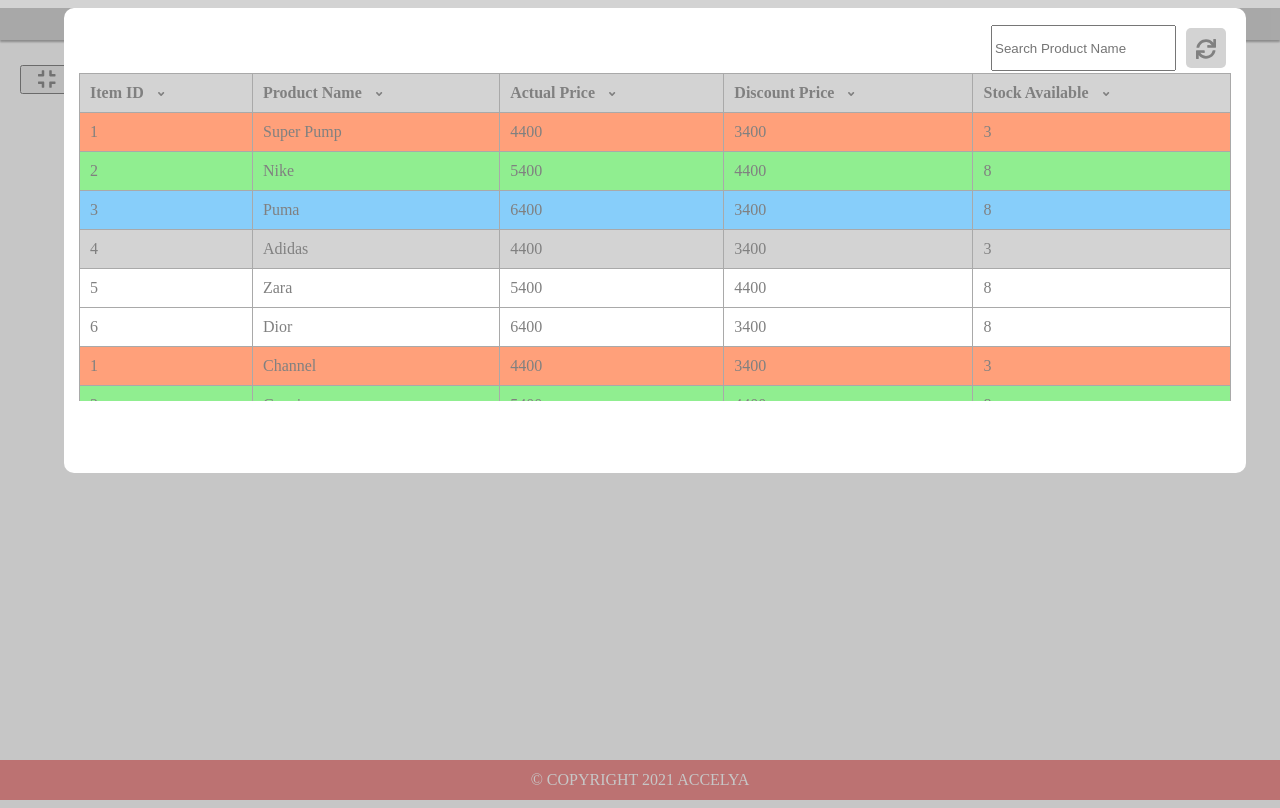
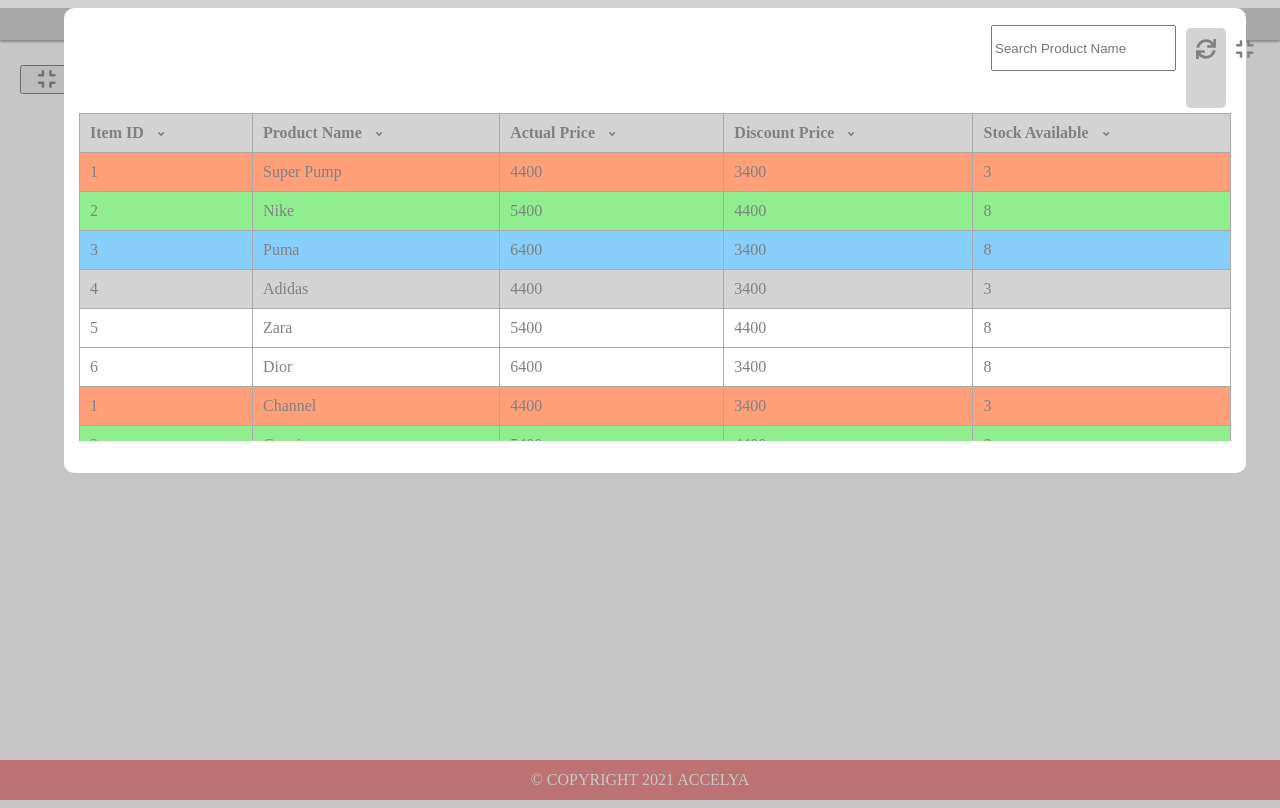
Before and after one commit to ericaferrao/angular-accelya-interview, an Angular app: page / in a window 1280 px wide. Both pictures are taken after a click on the button 46 px from the left and 79 px from the top of the page. Built offline with nearby package versions, Linux system fonts and the light colour scheme.

Commit message:
3 files modified

```diff
--- a/src/app/modal/modal.component.css
+++ b/src/app/modal/modal.component.css
@@ -17,7 +17,7 @@
 }
 
 .icon_holder{
-  height:40px;
+  height:80px;
   border-radius:5px;
   margin:5px 5px;
   width:40px;
--- a/src/app/modal/modal.component.html
+++ b/src/app/modal/modal.component.html
@@ -17,9 +17,9 @@
       <div class="icon_holder">
       <fa-icon style="width:40px;height:40px;font-size:20px;padding:10px;cursor:pointer;"  (click)="refresh()" [icon]="faSync"></fa-icon>
 
-      <!-- <fa-icon  style="width:40px;height:40px;font-size:20px;padding:10px;" [icon]="faList"></fa-icon>
+      <fa-icon  style="width:40px;height:40px;font-size:20px;padding:10px;" [icon]="faCompress"></fa-icon>
 
-      <fa-icon  style="width:40px;height:40px;font-size:20px;padding:10px;"  [icon]="faTable"></fa-icon> -->
+      <!-- <fa-icon  style="width:40px;height:40px;font-size:20px;padding:10px;"  [icon]="faTable"></fa-icon> -->
       </div>
 
 
--- a/src/app/modal/modal.component.ts
+++ b/src/app/modal/modal.component.ts
@@ -28,6 +28,7 @@
   faTable =faTable;
   faAngleDown = faAngleDown;
   faAngleUp = faAngleUp;
+  faCompress= faCompress;
   mymodel
 
   constructor(public product_serv:ProductservService, public  UtilityService:UtilityService) { }
```
